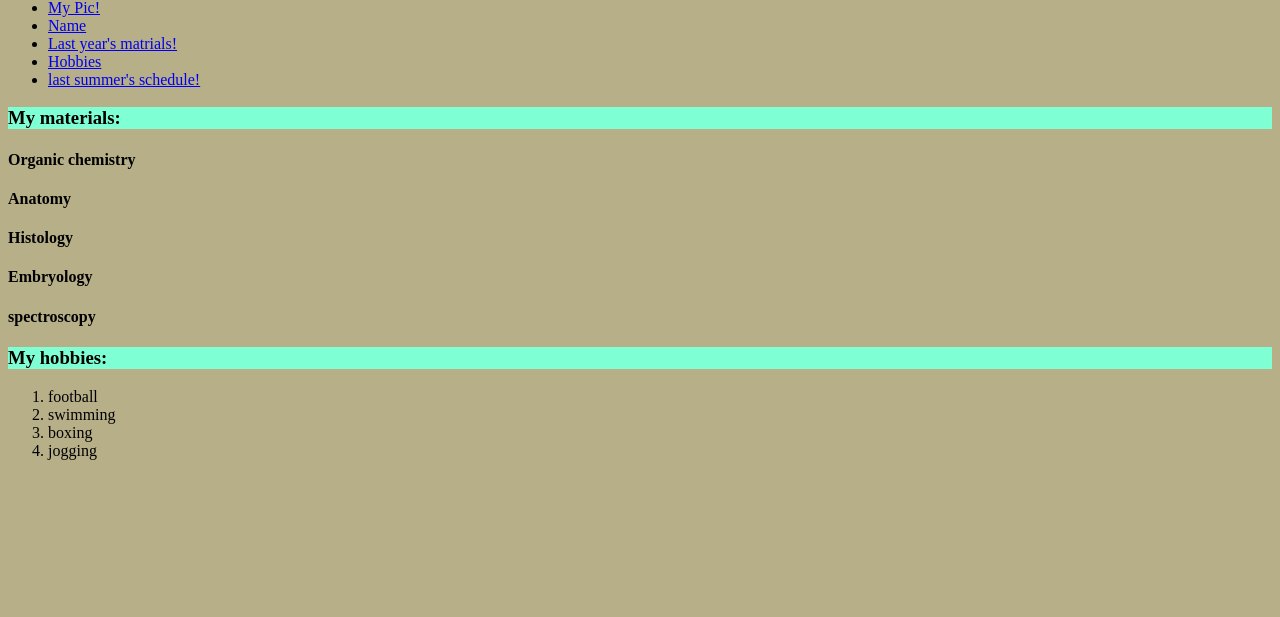
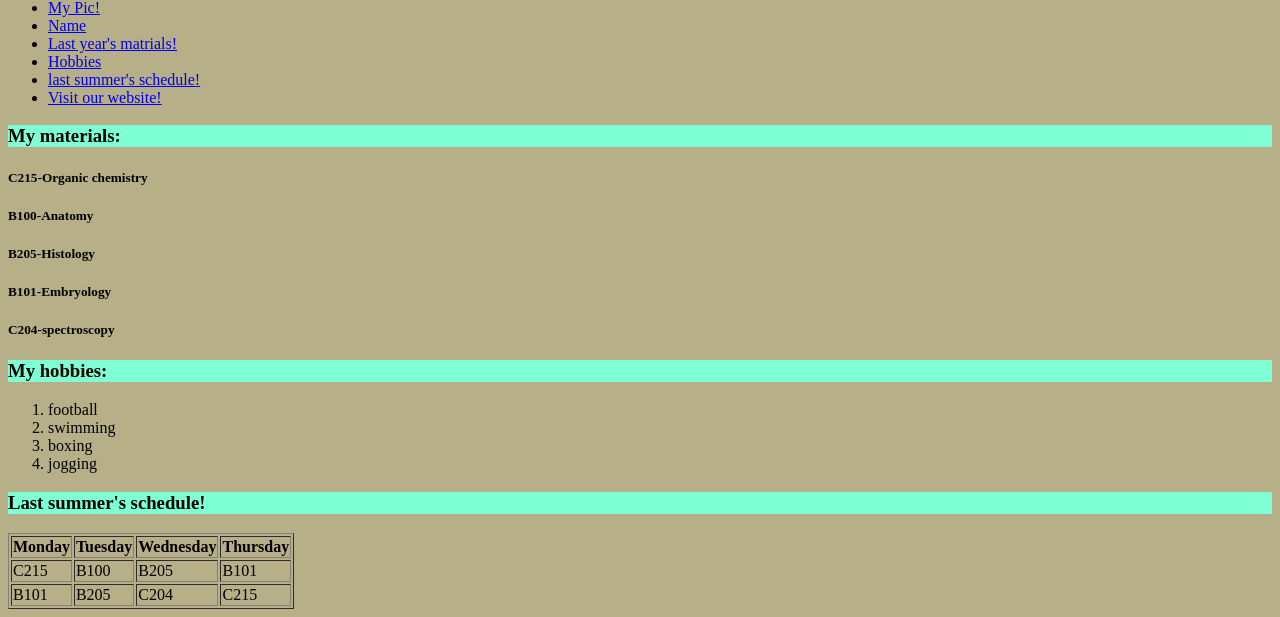
Before and after one commit to ali9issa99/university-certificate, a plain HTML site: page index.html in a window 1280 px wide. Shown: the part 302-919 px from the top of the page. Before the commit the page ends 800 px from the top, so only its background shows below. Drawn offline with Linux system fonts and the light colour scheme.

Commit message:
added the summer schedule and finished designing

```diff
--- a/index.html
+++ b/index.html
@@ -6,16 +6,20 @@
     <meta name="viewport" content="width=device-width, initial-scale=1.0">
     <title>My University Certificate</title>
     <style>
-        body{
+        body {
             background-color: rgba(177, 168, 125, 0.915);
 
         }
-        #name{
+
+        #name {
+            background-color: aquamarine;
+
+        }
+
+        h1 {
             background-color: aquamarine;
         }
-        h1{
-            background-color: aquamarine;
-        }
+
     </style>
 </head>
 
@@ -23,31 +27,32 @@
 <body>
     <header>
         <h1>University Certificate</h1>
-        <img src="myimage.jpeg" id="picture" alt="profile picture" width="150" height="150">
+        <img src="Assets/myimage.jpeg" id="picture" alt="profile picture" width="150" height="150">
         <h2 id="name">This is the University Certificate for Ali Issa!</h2>
     </header>
 
     <nav>
         <ul>
-            <li><a href="#picture" >My Pic!</a></li>
-            <li><a href="#name" >Name</a></li>
-            <li><a href="#materials" >Last year's matrials!</a></li>
-            <li><a href="#hobbies" >Hobbies</a></li>
-            <li><a href="#schedule" >last summer's schedule!</a></li>
+            <li><a href="#picture">My Pic!</a></li>
+            <li><a href="#name">Name</a></li>
+            <li><a href="#materials">Last year's matrials!</a></li>
+            <li><a href="#hobbies">Hobbies</a></li>
+            <li><a href="#schedule">last summer's schedule!</a></li>
+            <li><a href="https://www.lau.edu.lb/">Visit our website!</a></li>
         </ul>
     </nav>
 
     <section id="materials">
         <h3 style="background-color: aquamarine;">My materials:</h3>
-        <h4>Organic chemistry</h4>
-        <h4>Anatomy</h4>
-        <h4>Histology</h4>
-        <h4>Embryology</h4>
-        <h4>spectroscopy</h4>
+        <h5>C215-Organic chemistry</h5>
+        <h5>B100-Anatomy</h5>
+        <h5>B205-Histology</h5>
+        <h5>B101-Embryology</h5>
+        <h5>C204-spectroscopy</h5>
 
     </section>
 
-    <section id="hobbies" >
+    <section id="hobbies">
         <h3 style="background-color: aquamarine;">My hobbies:</h3>
         <ol>
             <li>football</li>
@@ -58,6 +63,27 @@
     </section>
 
     <section id="schedule">
+        <h3 style="background-color: aquamarine;">Last summer's schedule!</h3>
+        <table border="1">
+            <tr>
+                <th>Monday</th>
+                <th>Tuesday</th>
+                <th>Wednesday</th>
+                <th>Thursday</th>
+            </tr>
+            <tr>
+                <td>C215</td>
+                <td>B100</td>
+                <td>B205</td>
+                <td>B101</td>
+            </tr>
+            <tr>
+                <td>B101</td>
+                <td>B205</td>
+                <td>C204</td>
+                <td>C215</td>
+            </tr>
+        </table>
 
     </section>
 
```
Also changed, not shown: Assets/myimage.jpeg (renamed from myimage.jpeg).
